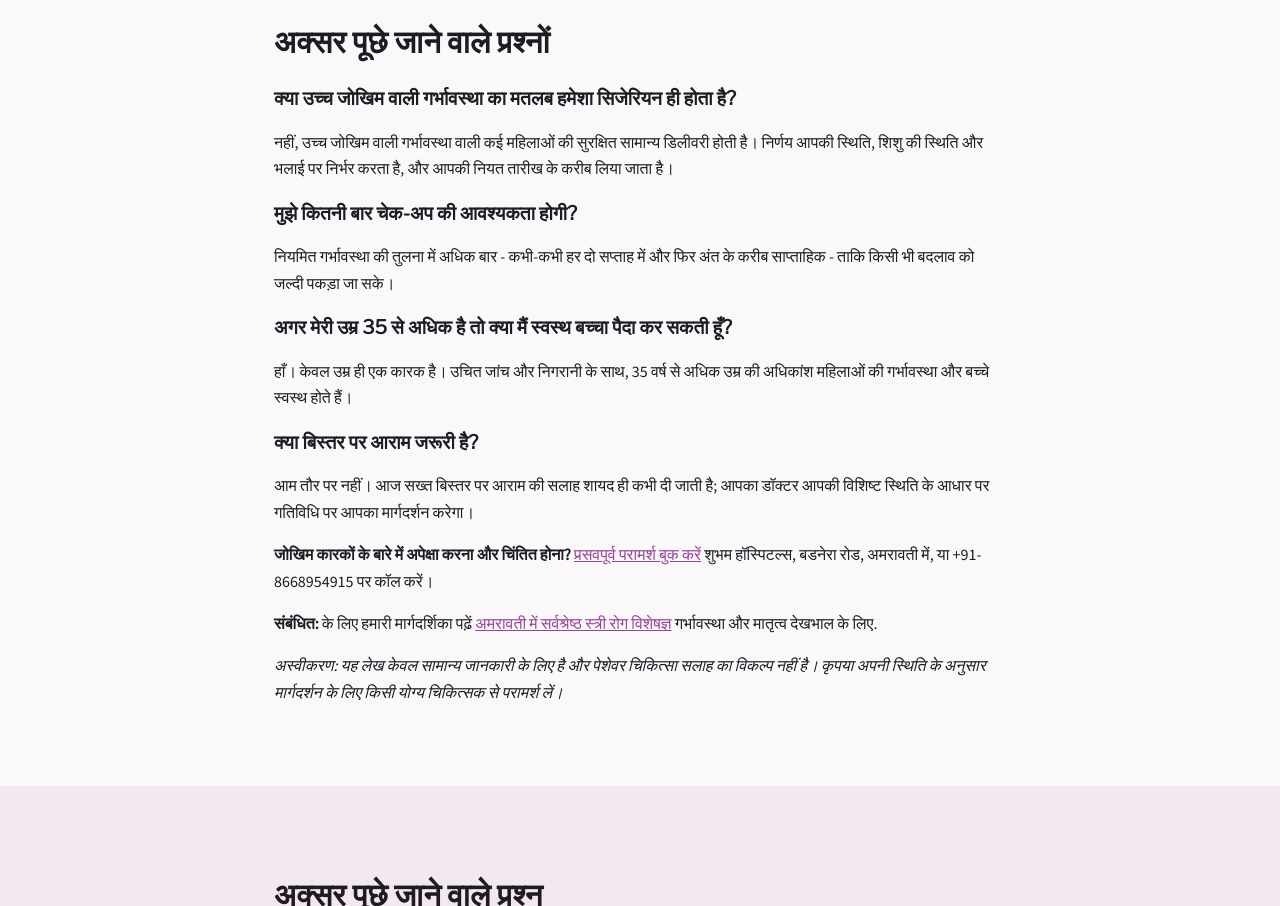
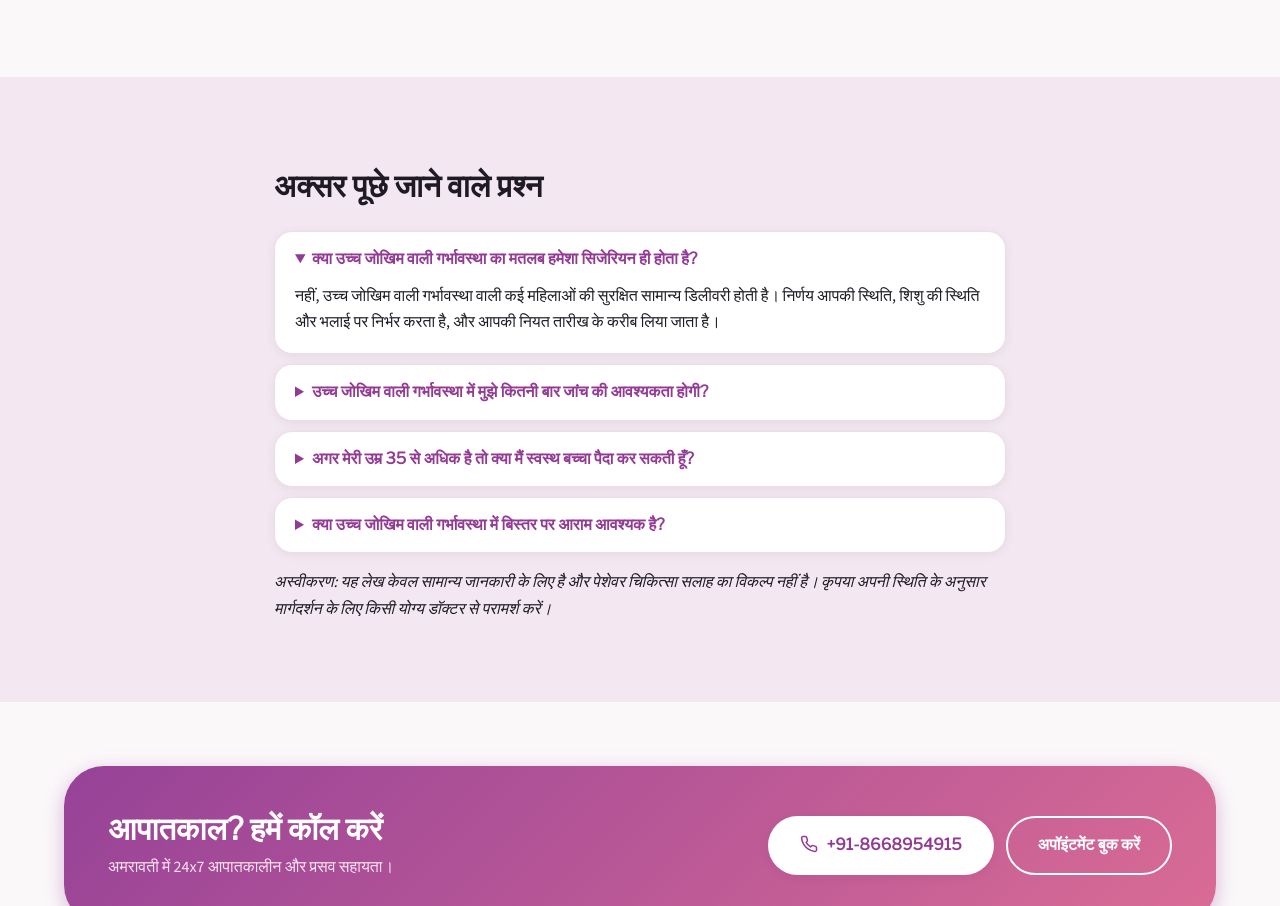
Before and after one commit to mananboob2296-cmyk/shubham-hospitals-site, an Astro site in the folder shubham-hospitals-site/: page /hi/blogs/high-risk-pregnancy-what-it-means-and-how-to-stay-safe/ in a window 1280 px wide. Shown: the part 2301-3207 px from the top of the page. Built offline with nearby package versions, Linux system fonts and the light colour scheme; Astro itself is replaced by a stand-in of ours; a web font is replaced by a local one.

Commit message:
Remove duplicate inline FAQ blocks from hi blogs

```diff
--- a/shubham-hospitals-site/src/content/blog/hi/high-risk-pregnancy-what-it-means-and-how-to-stay-safe.md
+++ b/shubham-hospitals-site/src/content/blog/hi/high-risk-pregnancy-what-it-means-and-how-to-stay-safe.md
@@ -48,23 +48,3 @@ faqs:
 
 <h2>शुभम हॉस्पिटल, अमरावती में उच्च जोखिम वाली गर्भावस्था देखभाल</h2>
 <p>1995 से अब तक 20,000 से अधिक सुरक्षित प्रसव के साथ <a href="/treatments/obstetrics-gynecology/">प्रसूति एवं स्त्री रोग विभाग</a> शुभम हाई-टेक अस्पताल जटिल गर्भधारण के प्रबंधन के लिए सुसज्जित है - गर्भकालीन मधुमेह और उच्च रक्तचाप से लेकर जुड़वा बच्चों और आईवीएफ के बाद के गर्भधारण तक। हमारी प्रसूति टीम सहित <a href="/dr-darshana/">डॉ दर्शना अजमेरा</a> (प्रसूति एवं भ्रूण चिकित्सा विशेषज्ञ), अमरावती और विदर्भ में परिवारों के लिए व्यक्तिगत जन्म योजना, उन्नत भ्रूण निगरानी और 24x7 आपातकालीन सहायता प्रदान करता है। तुम कर सकते हो <a href="/doctors/">यहां हमारे विशेषज्ञों की पूरी टीम से मिलें</a>.</p>
-
-<h2>अक्सर पूछे जाने वाले प्रश्नों</h2>
-
-<h3>क्या उच्च जोखिम वाली गर्भावस्था का मतलब हमेशा सिजेरियन ही होता है?</h3>
-<p>नहीं, उच्च जोखिम वाली गर्भावस्था वाली कई महिलाओं की सुरक्षित सामान्य डिलीवरी होती है। निर्णय आपकी स्थिति, शिशु की स्थिति और भलाई पर निर्भर करता है, और आपकी नियत तारीख के करीब लिया जाता है।</p>
-
-<h3>मुझे कितनी बार चेक-अप की आवश्यकता होगी?</h3>
-<p>नियमित गर्भावस्था की तुलना में अधिक बार - कभी-कभी हर दो सप्ताह में और फिर अंत के करीब साप्ताहिक - ताकि किसी भी बदलाव को जल्दी पकड़ा जा सके।</p>
-
-<h3>अगर मेरी उम्र 35 से अधिक है तो क्या मैं स्वस्थ बच्चा पैदा कर सकती हूँ?</h3>
-<p>हाँ। केवल उम्र ही एक कारक है। उचित जांच और निगरानी के साथ, 35 वर्ष से अधिक उम्र की अधिकांश महिलाओं की गर्भावस्था और बच्चे स्वस्थ होते हैं।</p>
-
-<h3>क्या बिस्तर पर आराम जरूरी है?</h3>
-<p>आम तौर पर नहीं। आज सख्त बिस्तर पर आराम की सलाह शायद ही कभी दी जाती है; आपका डॉक्टर आपकी विशिष्ट स्थिति के आधार पर गतिविधि पर आपका मार्गदर्शन करेगा।</p>
-
-<p><strong>जोखिम कारकों के बारे में अपेक्षा करना और चिंतित होना?</strong> <a href="/contact-us/">प्रसवपूर्व परामर्श बुक करें</a> शुभम हॉस्पिटल्स, बडनेरा रोड, अमरावती में, या +91-8668954915 पर कॉल करें।</p>
-
-<p><strong>संबंधित:</strong> के लिए हमारी मार्गदर्शिका पढ़ें <a href="/best-gynecologist-in-amravati/">अमरावती में सर्वश्रेष्ठ स्त्री रोग विशेषज्ञ</a> गर्भावस्था और मातृत्व देखभाल के लिए.</p>
-
-<p><em>अस्वीकरण: यह लेख केवल सामान्य जानकारी के लिए है और पेशेवर चिकित्सा सलाह का विकल्प नहीं है। कृपया अपनी स्थिति के अनुसार मार्गदर्शन के लिए किसी योग्य चिकित्सक से परामर्श लें।</em></p>
```
